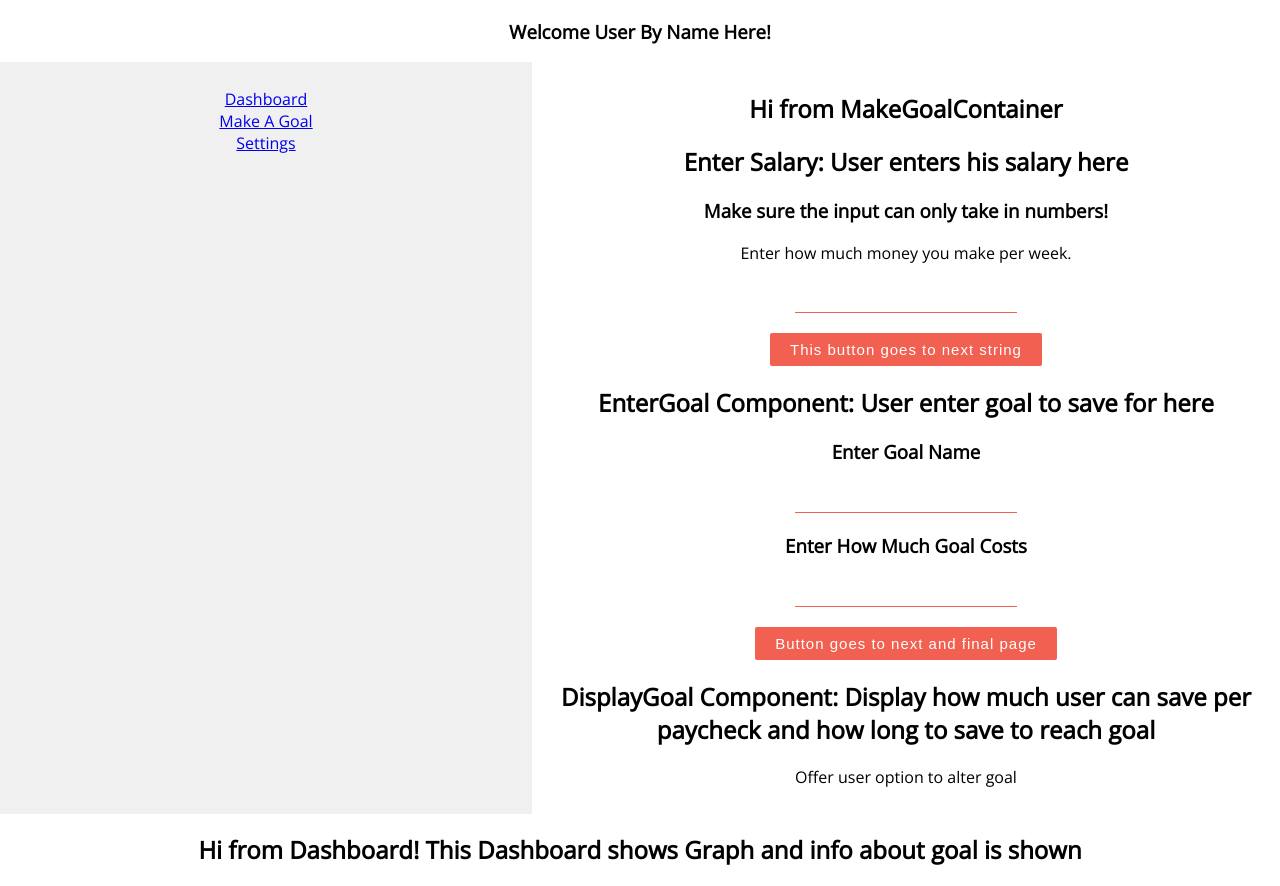
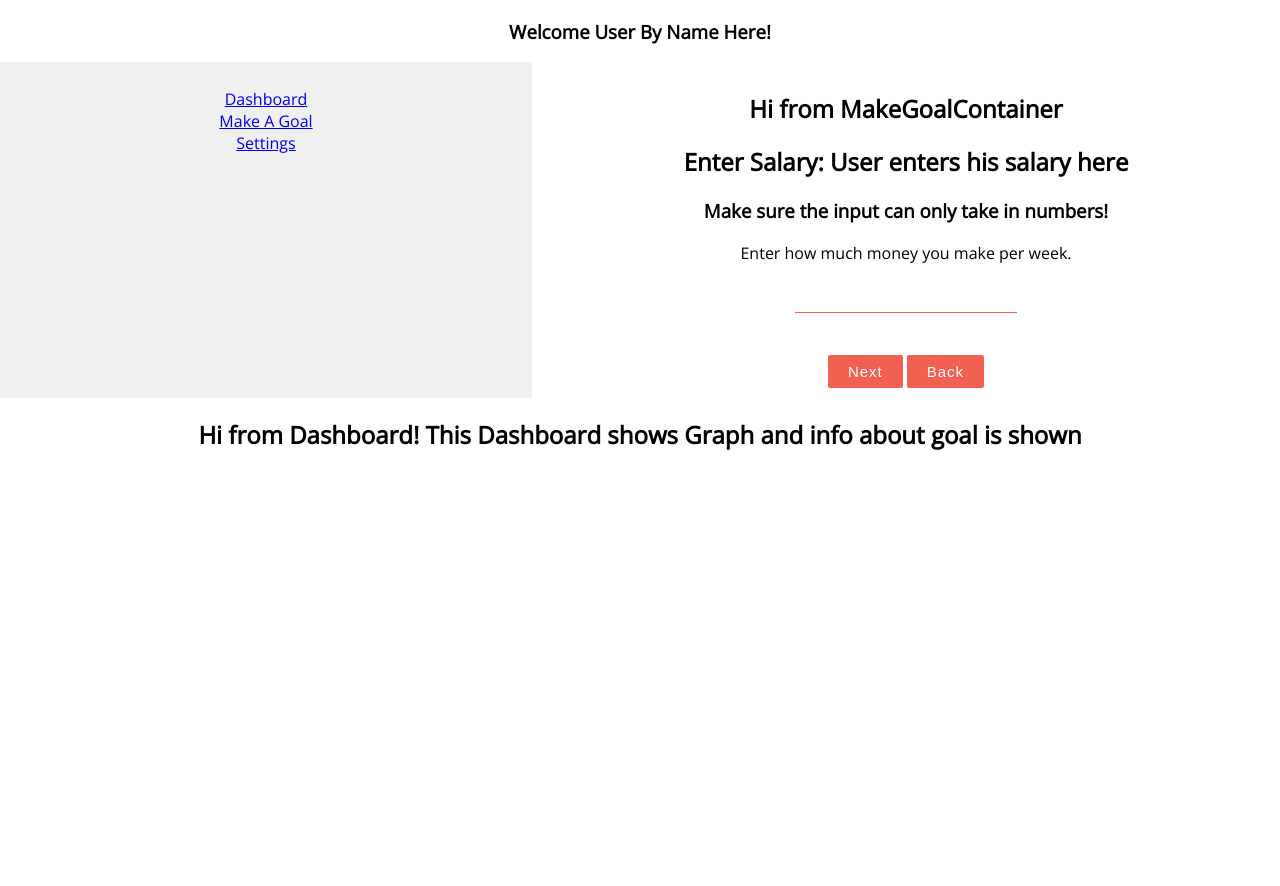
Before and after one commit to gewashington/budget-app, a React (Create React App) app: page /dashboard/makegoal in a window 1280 px wide. After the commit the page ends 800 px from the top, so only its background shows below. Built offline with nearby package versions, Linux system fonts and the light colour scheme.

Commit message:
Started Goal Onboarding

```diff
--- a/src/components/MakeGoal/DisplayGoal.js
+++ b/src/components/MakeGoal/DisplayGoal.js
@@ -1,11 +1,14 @@
 import React from 'react';
 
 export default class DisplayGoal extends React.Component {
+
+
   render() {
     return(
       <div>
         <h2>DisplayGoal Component: Display how much user can save per paycheck and how long to save to reach goal</h2>
         <p>Offer user option to alter goal</p>
+        <button>Save goal?</button>
       </div>
     )
   }
--- a/src/components/MakeGoal/EnterGoal.js
+++ b/src/components/MakeGoal/EnterGoal.js
@@ -9,7 +9,6 @@ export default class EnterGoal extends React.Component {
         <input style={{ margin: "20px auto", display: "block"}} type="text" name="goalnameform" />
         <h3>Enter How Much Goal Costs</h3>
         <input style={{ margin: "20px auto", display: "block"}} type="text" name="goalamountform" />
-        <button>Button goes to next and final page</button>
       </div>
     )
   }
--- a/src/components/MakeGoal/EnterSalary.js
+++ b/src/components/MakeGoal/EnterSalary.js
@@ -8,7 +8,6 @@ export default class EnterSalary extends React.Component {
         <h3>Make sure the input can only take in numbers!</h3>
         <p>Enter how much money you make per week.</p>
         <input style={{ margin: "20px auto", display: "block"}} type="text" name="usersalary" />
-        <button>This button goes to next string</button>
       </div>
     )
   }
--- a/src/components/MakeGoal/MakeGoalContainer.js
+++ b/src/components/MakeGoal/MakeGoalContainer.js
@@ -4,14 +4,65 @@ import EnterGoal from './EnterGoal';
 import DisplayGoal from './DisplayGoal';
 
 export default class MakeGoalContainer extends React.Component {
+  constructor() {
+    super();
+
+    this.state = {
+      currentGoalCreationSlide: 1
+    }
+  }
+
+  next = (e) => {
+   let currentGoalCreationSlide = this.state.currentGoalCreationSlide;
+   if (currentGoalCreationSlide >= 2) {
+     currentGoalCreationSlide = 3;
+    console.log(currentGoalCreationSlide)
+   } else {
+     currentGoalCreationSlide = currentGoalCreationSlide + 1;
+    console.log(currentGoalCreationSlide)
+   }
+
+   this.setState({
+     currentGoalCreationSlide: currentGoalCreationSlide
+   });
+ }
+
+ back = (e) => {
+   let currentGoalCreationSlide = this.state.currentGoalCreationSlide;
+   if (currentGoalCreationSlide <= 1) {
+     currentGoalCreationSlide = 1;
+     console.log(currentGoalCreationSlide)
+   } else {
+     currentGoalCreationSlide = currentGoalCreationSlide - 1;
+     console.log(currentGoalCreationSlide)
+   }
+
+   this.setState({
+     currentGoalCreationSlide: currentGoalCreationSlide
+   });
+ }
+
+ switchSlide() {
+  switch(this.state.currentGoalCreationSlide) {
+   case 1:
+     return(<EnterSalary />);
+    case 2:
+     return(<EnterGoal />);
+    case 3:
+     return(<DisplayGoal/>);
+   default:
+     return(<EnterSalary />);
+  }
+}
+
   render() {
     return(
       <div>
         <h2>Hi from MakeGoalContainer</h2>
-        <EnterSalary />
-        <EnterGoal />
-        <DisplayGoal />
-
+          <div> {this.switchSlide()}</div>
+          <br></br>
+         <button onClick={this.next}>Next</button>
+         <button onClick={this.back}>Back</button>
       </div>
     )
   }
```
